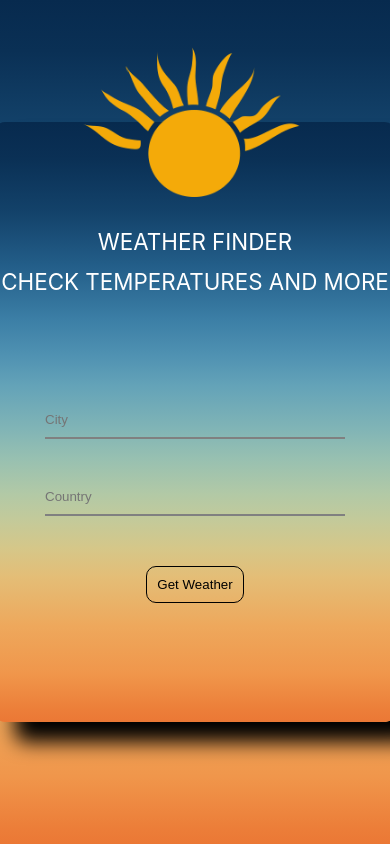
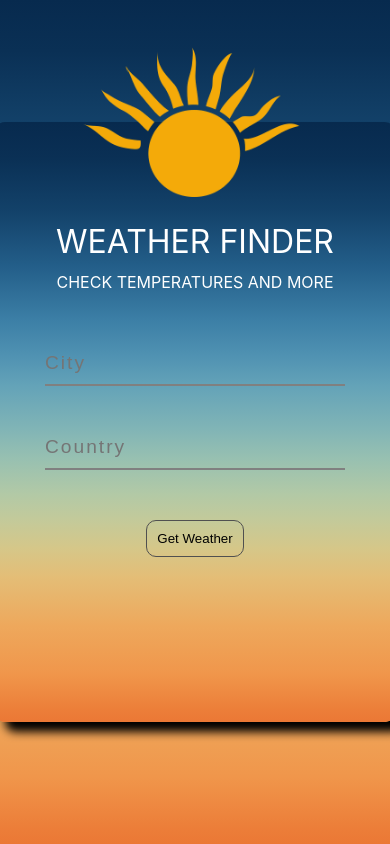
Before and after one commit to dhansenaz/weatherapp, a React (Create React App) app: page / in a window 390 px wide. Built offline with nearby package versions, Linux system fonts and the light colour scheme.

Commit message:
final css for responsive

```diff
--- a/src/App.css
+++ b/src/App.css
@@ -92,12 +92,12 @@ table {
   rgba(240,150,75,1) 92%,
   rgba(236,126,57,1) 98%,rgba(235,120,53,1) 100%);
   border-radius: 10px;
-  box-shadow: 20px 20px 20px;
+  box-shadow: 10px 10px 10px ;
 }
 
 .form-wrapper {
   position: relative;
-  top:100px;
+  top:40px;
   display:grid;
   grid-template-columns: 1fr;
   grid-gap: 20px;
@@ -125,7 +125,9 @@ input {
   border: none;
   border-bottom: solid 2px gray;
   width: 300px;
-  color: blue;
+  color: #Fff;
+  letter-spacing: 2px;
+  font-size: 1.2em;
   -webkit-transition: all 0.6s ease-out 0s;
   transition: all 0.6s ease-out 0s;
 
@@ -143,16 +145,20 @@ border-bottom: solid 2px grey;
   color:#fff;
   padding-top:100px;
   text-transform: uppercase;
-  font-size: 1.4em;
+  font-size: 2em;
   font-family: -apple-system, BlinkMacSystemFont, 'Segoe UI', Roboto, Oxygen, Ubuntu, Cantarell, 'Open Sans', 'Helvetica Neue', sans-serif;
   line-height:40px;
 
 }
 
+.title-desc {
+  font-size: .5em;
+}
+
 button {
   margin-top:30px;
   border-radius: 10px;
-  border:1px solid black;
+  border:1px solid rgb(80, 80, 80);
   padding:10px;
   background: transparent;
 
@@ -171,7 +177,7 @@ button:hover {
   flex-direction: row;
   align-items: center;
   justify-content: center;
-  margin-top:150px;
+  margin-top:65px;
   font-size: 1.5em;
   padding: 10px;
   font-size: 1.1em;
--- a/src/components/Titles.js
+++ b/src/components/Titles.js
@@ -6,7 +6,7 @@ const Titles = () => (
     <h1>
         Weather Finder
     </h1>
-    <h4>
+    <h4 className="title-desc">
         Check Temperatures and More
     </h4>
 </div>
```
